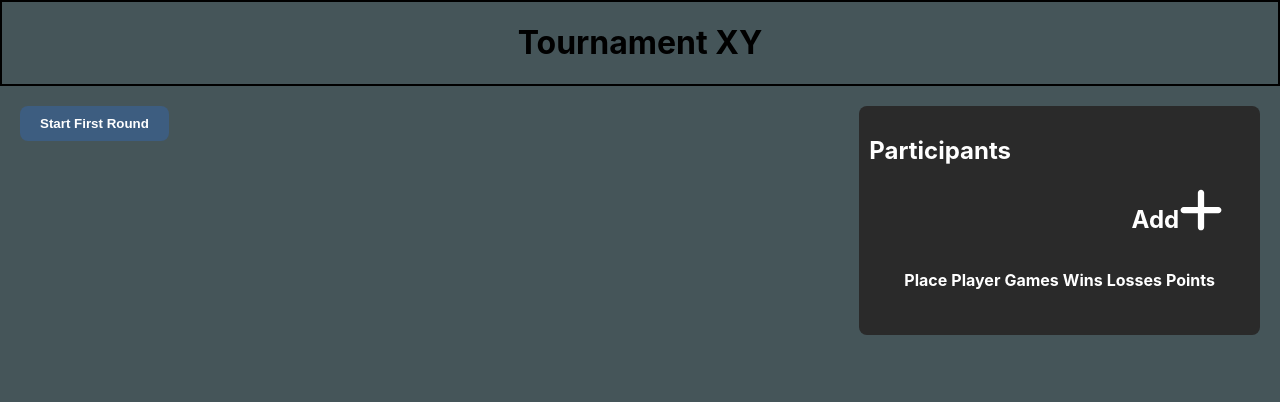
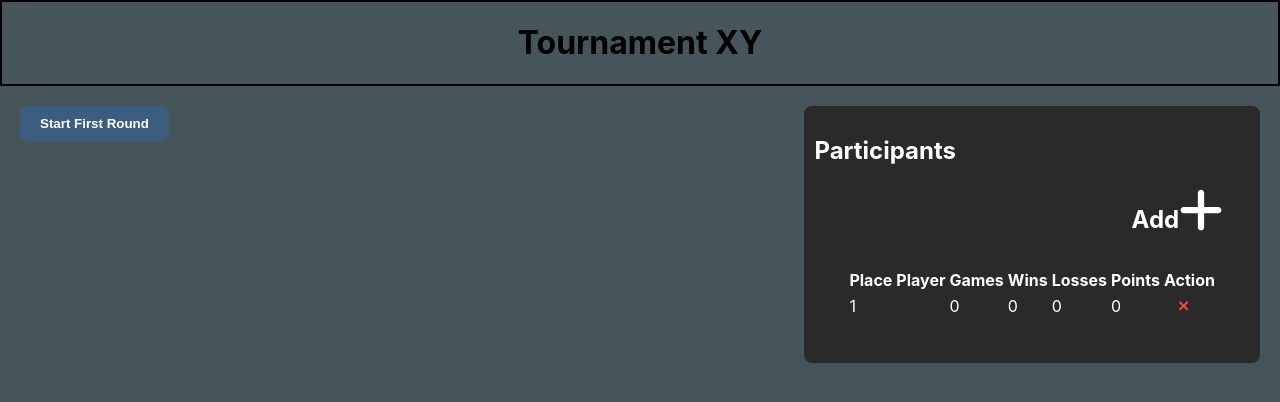
Before and after one commit to lm15-lukas/Kicker-React, a React (Create React App) app: page /tournament in a window 1280 px wide. Shown: the top 402 px of the page. Built offline with nearby package versions, Linux system fonts and the light colour scheme; the HTML template or start-up script is replaced by a standard one.

Commit message:
Fix: Fehlerhafte playerNames durch PLayer Context Daten ersetzt

```diff
--- a/src/App.jsx
+++ b/src/App.jsx
@@ -1,4 +1,6 @@
 import { BrowserRouter as Router, Routes, Route } from "react-router-dom";
+import { PlayerProvider } from "./pages/Tournament/TournamentComponents/PlayerContext.js";
+
 import ConfigureGame from "./pages/ConfigureGame/ConfigureGame";
 import Tournament from "./pages/Tournament/Tournament";
 import TeamAdjustment from "./pages/ConfigureGame/ConGamcomponents/TeamAdjustment.jsx";
@@ -7,6 +9,7 @@ import SelectGameMode from "./pages/ConfigureGame/ConGamcomponents/SelectGameMod
 function App() {
   return (
     <>
+    <PlayerProvider>
     <Router>
       <Routes>
         <Route path="/" element={<ConfigureGame/>}></Route>
@@ -15,6 +18,7 @@ function App() {
         <Route path="/tournament" element={<Tournament/>}></Route>
       </Routes>
       </Router>
+      </PlayerProvider>
       </>
   );
 }
--- a/src/pages/Tournament/PlayerTable.jsx
+++ b/src/pages/Tournament/PlayerTable.jsx
@@ -1,8 +1,8 @@
 import { useEffect, useState } from 'react';
+import { usePlayers } from './TournamentComponents/PlayerContext.js';
 import './Tournament.css';
 import Button from './TournamentComponents/Button.jsx';
 import AddPlayer from './AddPlayer.jsx';
-
 
 export default function PlayerTable() {
     const [, setFormData] = useState({
@@ -13,14 +13,15 @@ export default function PlayerTable() {
         date: ""
     });
 
+    const { players, addPlayer, removePlayer } = usePlayers();
+
     const [matches, setMatches] = useState([]);
-    const [playerNames, setPlayerNames] = useState([]);
     const [playedPlayers, setPlayedPlayers] = useState([]);
     const [showMatchResults, setShowMatchResults] = useState({});
 
     function startNewRound() {
-        const unplayed = playerNames.filter(p => !playedPlayers.includes(p));
-        const played = playerNames.filter(p => playedPlayers.includes(p));
+        const unplayed = players.filter(p => !playedPlayers.includes(p));
+        const played = players.filter(p => playedPlayers.includes(p));
 
         let selectedPlayers = [];
 
@@ -29,19 +30,14 @@ export default function PlayerTable() {
             const experienced = shuffle(played).slice(0, 2);
             selectedPlayers = [...newOnes, ...experienced];
         } else {
-            selectedPlayers = shuffle(playerNames).slice(0, 4);
+            selectedPlayers = shuffle(players).slice(0, 4);
         }
+
         const updatedPlayed = [...new Set([...playedPlayers, ...selectedPlayers])];
         setPlayedPlayers(updatedPlayed);
-
         setMatches(prevMatches => [...prevMatches, selectedPlayers]);
     }
 
-        function addPlayers(name){
-            setPlayerNames(prev => [...prev,name]);
-
-            localStorage.setItem('player-names' ,JSON.stringify([...playerNames,name]));
-        }
     function toggleMatchResult(index) {
         setShowMatchResults(prev => ({
             ...prev,
@@ -55,29 +51,19 @@ export default function PlayerTable() {
 
     useEffect(() => {
         const storedForm = localStorage.getItem('form');
-        const storedPlayerNames = localStorage.getItem('player-names');
         if (storedForm) {
             setFormData(JSON.parse(storedForm));
-        }
-        if (storedPlayerNames) {
-            const parsedNames = JSON.parse(storedPlayerNames).filter(name => name.trim() !== "");
-            setPlayerNames(parsedNames);
         }
     }, []);
 
     return (
-        <>
         <div className="layout">
             <div className="match-section">
-                    {matches.length === 0 ? (
                 <div className="center-button">
-                            <button onClick={startNewRound}>Start First Round</button>
+                    <button onClick={startNewRound}>
+                        {matches.length === 0 ? "Start First Round" : "Start New Round"}
+                    </button>
                 </div>
-                    ) : (
-                        <div className="center-button">
-                            <button onClick={startNewRound}>Start new Round</button>
-                        </div>
-                    )}
                 {matches.map((matchPlayers, index) => (
                     <div key={index}>
                         <div className="match-table-players-container">
@@ -92,7 +78,6 @@ export default function PlayerTable() {
                                 >
                                     {showMatchResults[index] ? "Close Match Results" : "Enter Match Results"}
                                 </button>
-
                             </div>
                             <div className="player-side right-side">
                                 <span>{matchPlayers[2]}</span>
@@ -101,17 +86,17 @@ export default function PlayerTable() {
                         </div>
                         {showMatchResults[index] && (
                             <div className="match-table-container">
-                                    <Button/>
+                                <Button />
                             </div>
                         )}
                     </div>
                 ))}
             </div>
+
             <div className="tournament-container">
                 <h2>Participants</h2>
-    	            <AddPlayer onAdd={addPlayers}/>
+                <AddPlayer onAdd={addPlayer} />
                 <table className='player-table'>
-
                     <thead>
                         <tr>
                             <th>Place</th>
@@ -120,23 +105,26 @@ export default function PlayerTable() {
                             <th>Wins</th>
                             <th>Losses</th>
                             <th>Points</th>
+                            <th>Action</th>
                         </tr>
                     </thead>
                     <tbody>
-                            {playerNames.map((player, index) => (
+                        {players.map((player, index) => (
                             <tr key={index}>
                                 <td>{index + 1}</td>
                                 <td>{player}</td>
                                 <td>0</td>
                                 <td>0</td>
                                 <td>0</td>
-                                    <td>00</td>
+                                <td>0</td>
+                                <td>
+                                    <button className="remove-button" onClick={() => removePlayer(index)}>×</button>
+                                </td>
                             </tr>
                         ))}
                     </tbody>
                 </table>
             </div>
         </div>
-        </>
     );
 }
--- a/src/pages/Tournament/Tournament.css
+++ b/src/pages/Tournament/Tournament.css
@@ -156,3 +156,12 @@ margin-right: 27px;
 .add{
   size: 20rem;
 }
+.remove-button{
+      margin-left: 8px;
+    background: transparent;
+    border: none;
+    color: #ff4444;
+    font-weight: bold;
+    cursor: pointer;
+    font-size: 1.2em;
+}
--- /dev/null
+++ b/src/pages/Tournament/TournamentComponents/PlayerContext.js
@@ -0,0 +1,37 @@
+import { createContext, useContext, useState, useEffect } from "react";
+
+const PlayerContext = createContext();
+
+export function usePlayers() {
+  return useContext(PlayerContext);
+}
+
+export function PlayerProvider({ children }) {
+  const [players, setPlayers] = useState(() => {
+    const saved = localStorage.getItem("player-names");
+    return saved ? JSON.parse(saved) : [""];
+  });
+
+  useEffect(() => {
+    localStorage.setItem("player-names", JSON.stringify(players));
+  }, [players]);
+
+  const addPlayer = (name) => {
+    if (name.trim() !== "") {
+      setPlayers((prev) => [...prev, name.trim()]);
+    }
+  };
+
+  const removePlayer = (index) => {
+    setPlayers((prev) => {
+      const updated = prev.filter((_, i) => i !== index);
+      return updated.length > 0 ? updated : [""];
+    });
+  };
+
+  return (
+    <PlayerContext.Provider value={{ players, setPlayers, addPlayer, removePlayer }}>
+      {children}
+    </PlayerContext.Provider>
+  );
+}
```
Lines whose indentation alone changed are shown as unchanged.
